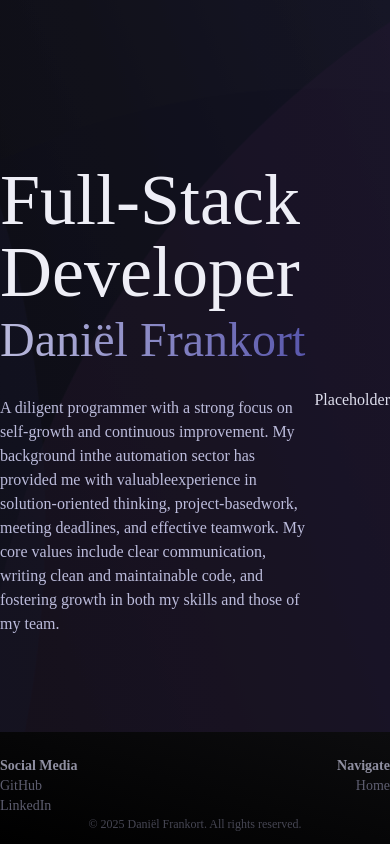
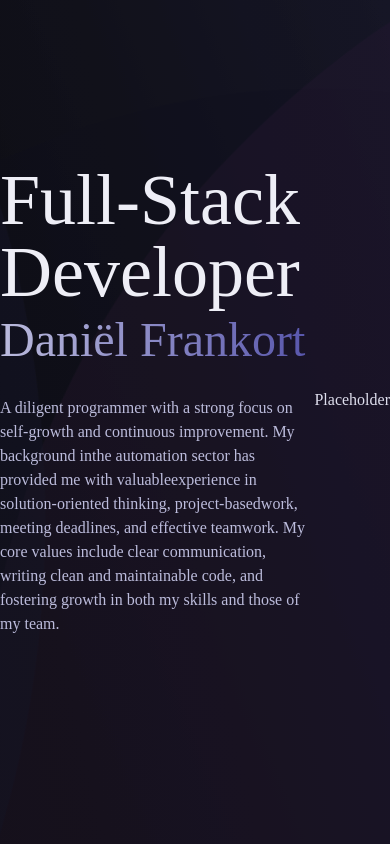
Before and after one commit to DaFrankort/dafrankort.github.io, a React (Create React App) app: page / in a window 390 px wide. Shown: the top 844 px of the page. Built offline with nearby package versions, Linux system fonts and the light colour scheme.

Commit message:
Hide footer on small screen

```diff
--- a/src/partials/Footer.tsx
+++ b/src/partials/Footer.tsx
@@ -5,11 +5,11 @@ type FooterProps = {};
 
 const Footer: React.FC<FooterProps> = ({}) => {
   return (
-    <footer className="absolute bottom-0 left-0 right-0 pt-6 pb-3 mt-8 bg-gradient-to-tr from-black to-background-950 text-background-600">
-      <div className="container grid grid-cols-2 text-sm">
+    <footer className="fixed bottom-0 left-0 right-0 hidden pt-4 pb-4 md:inline bg-gradient-to-tr from-black to-background-950 text-background-600">
+      <div className="container flex justify-between text-sm">
         <ul id="footer-left">
           <li>
-            <b className="text-background-400">Social Media</b>
+            <b className="text-background-500">Social</b>
           </li>
           <li>
             <a href="https://github.com/DaFrankort" target="_blank" rel="noopener noreferrer">
@@ -23,9 +23,13 @@ const Footer: React.FC<FooterProps> = ({}) => {
           </li>
         </ul>
 
+        <div id="footer-center">
+          <p className="">© 2025 Daniël Frankort. All rights reserved.</p>
+        </div>
+
         <ul id="footer-right" className="text-right">
           <li>
-            <b className="text-background-400">Navigate</b>
+            <b className="text-background-500">Navigate</b>
           </li>
           <li>
             <a href="/" rel="noopener noreferrer">
@@ -34,10 +38,6 @@ const Footer: React.FC<FooterProps> = ({}) => {
           </li>
         </ul>
       </div>
-
-      <div className="flex justify-center w-full">
-        <p className="text-xs text-background-700">© 2025 Daniël Frankort. All rights reserved.</p>
-      </div>
     </footer>
   );
 };
```
